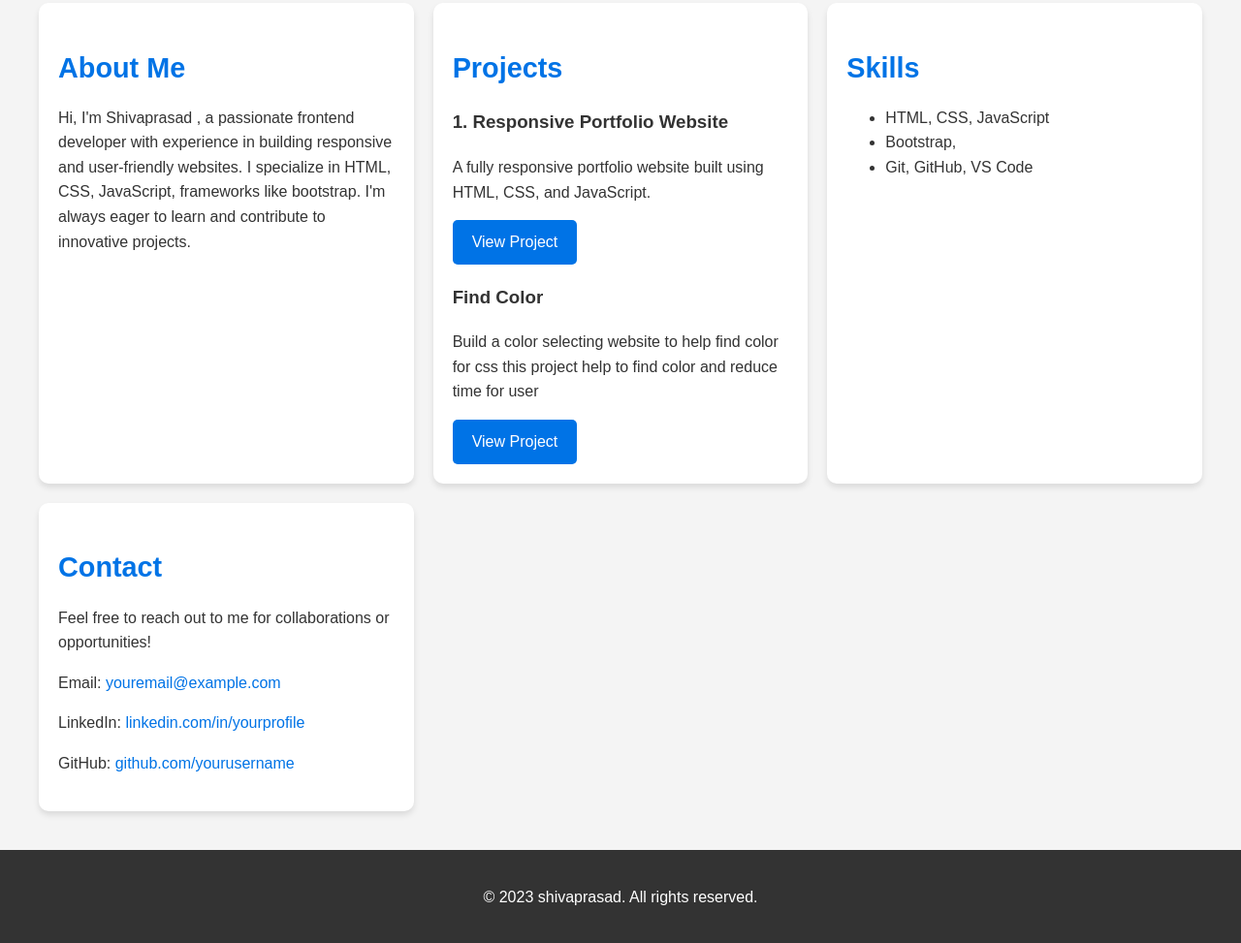
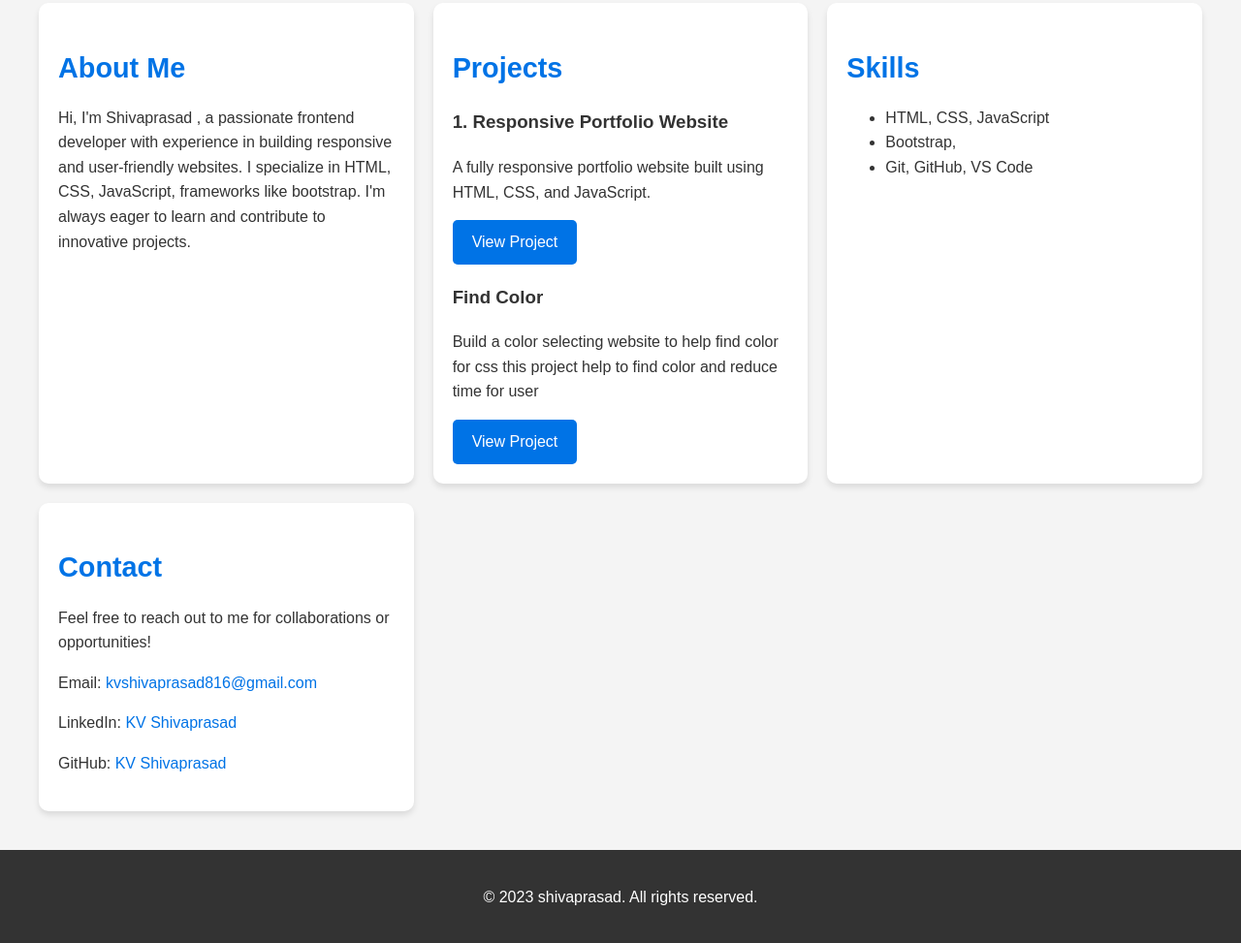
Before and after one commit to kvshivaprasad/portfolia, a plain HTML site: page index.html in a window 1280 px wide. Shown: the part 217-1190 px from the top of the page at 97% size. Drawn offline with Linux system fonts and the light colour scheme.

Commit message:
add email

```diff
--- a/index.html
+++ b/index.html
@@ -149,20 +149,20 @@
         <p>Feel free to reach out to me for collaborations or opportunities!</p>
         <p>
           Email:
-          <a href="kvshivaprasad816@gmail.com">youremail@example.com</a>
+          <a href="kvshivaprasad816@gmail.com">kvshivaprasad816@gmail.com</a>
         </p>
         <p>
           LinkedIn:
           <a
             href="https://www.linkedin.com/in/shivaprasadkv353861319/"
             target="_blank"
-            >linkedin.com/in/yourprofile</a
+            >KV Shivaprasad</a
           >
         </p>
         <p>
           GitHub:
           <a href="https://github.com/kvshivaprasad" target="_blank"
-            >github.com/yourusername</a
+            >KV Shivaprasad</a
           >
         </p>
       </section>
```
